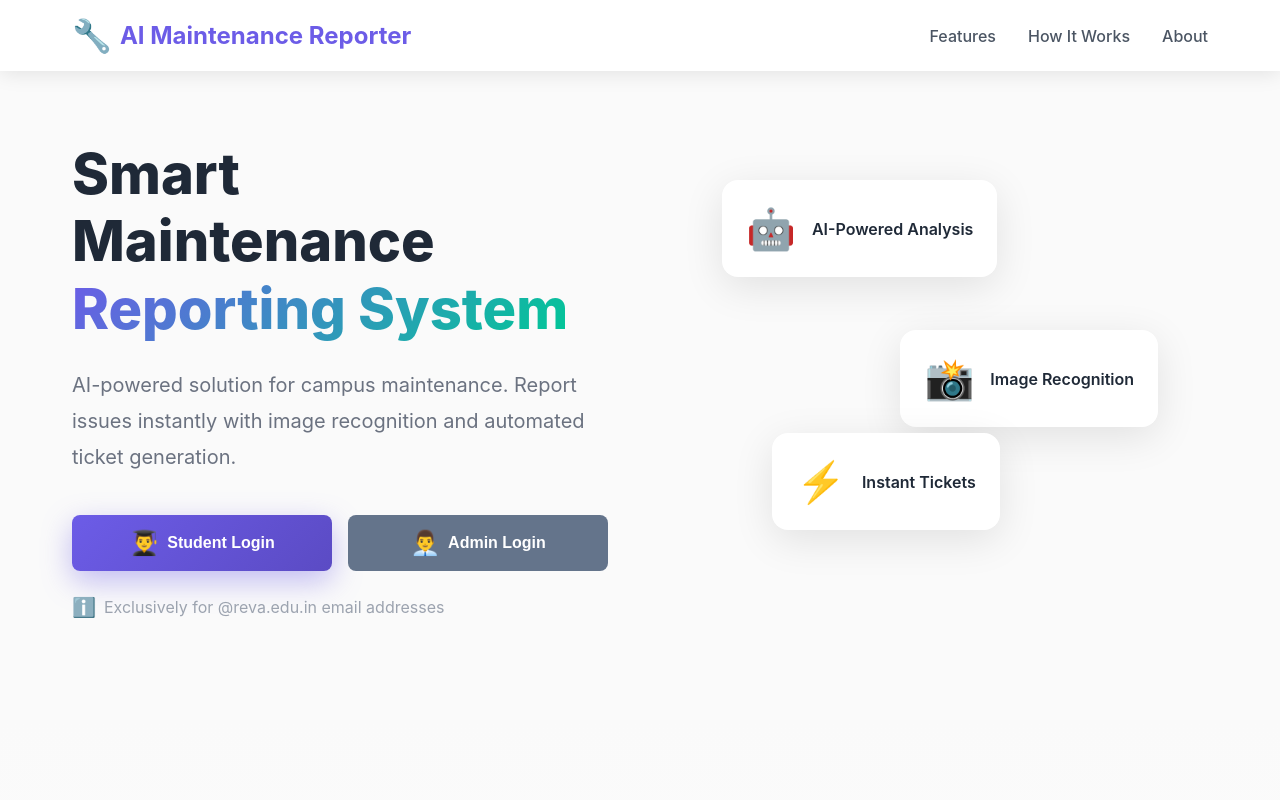
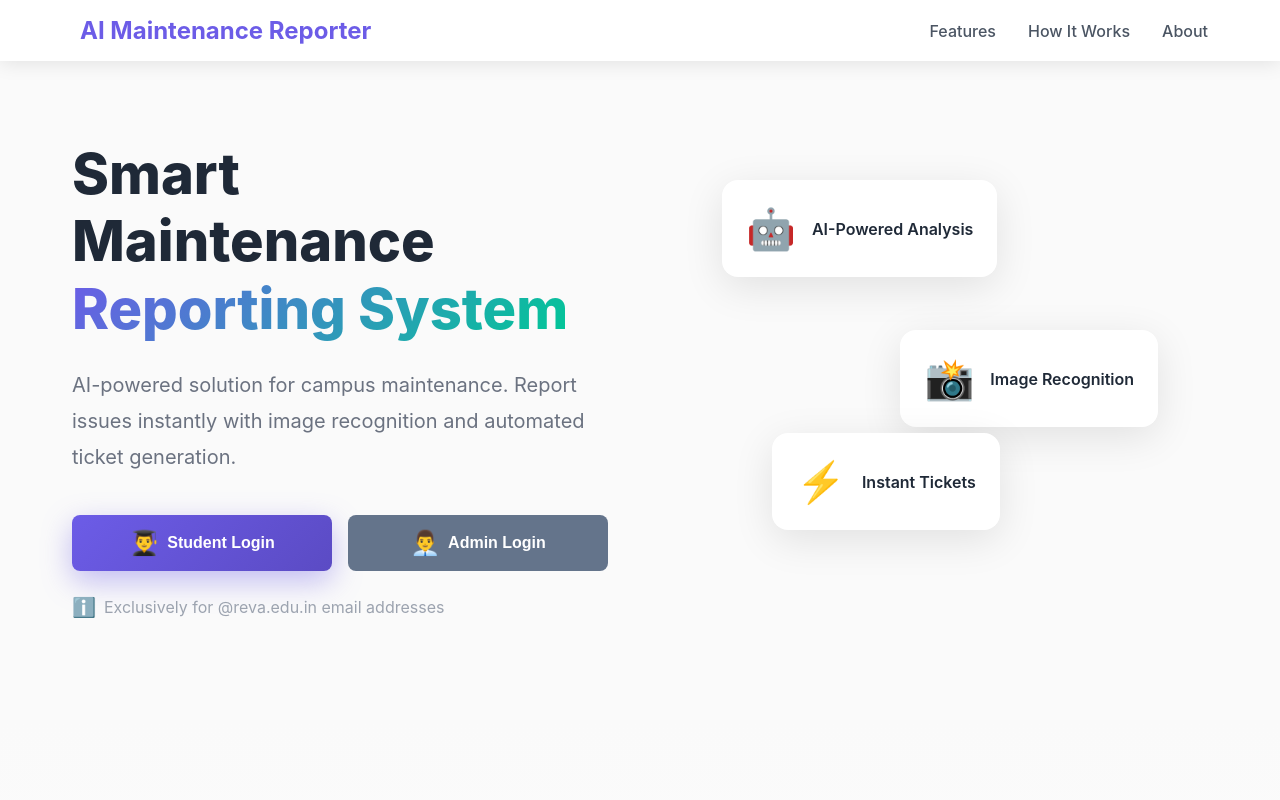
Before and after one commit to neurobyte-x/AI-Maintainance-Reporter, a React (Vite) app in the folder frontend/: page / in a window 1280 px wide. Shown: the top 800 px of the page. Built offline with nearby package versions, Linux system fonts and the light colour scheme; no server answers.

Commit message:
Minor Change

```diff
--- a/frontend/src/components/LandingPage.jsx
+++ b/frontend/src/components/LandingPage.jsx
@@ -23,7 +23,7 @@
       <nav className="navbar">
         <div className="nav-container">
           <div className="logo">
-            <span className="logo-icon">🔧</span>
+            <span className="logo-icon"></span>
             <span className="logo-text">AI Maintenance Reporter</span>
           </div>
           <div className="nav-links">
```
